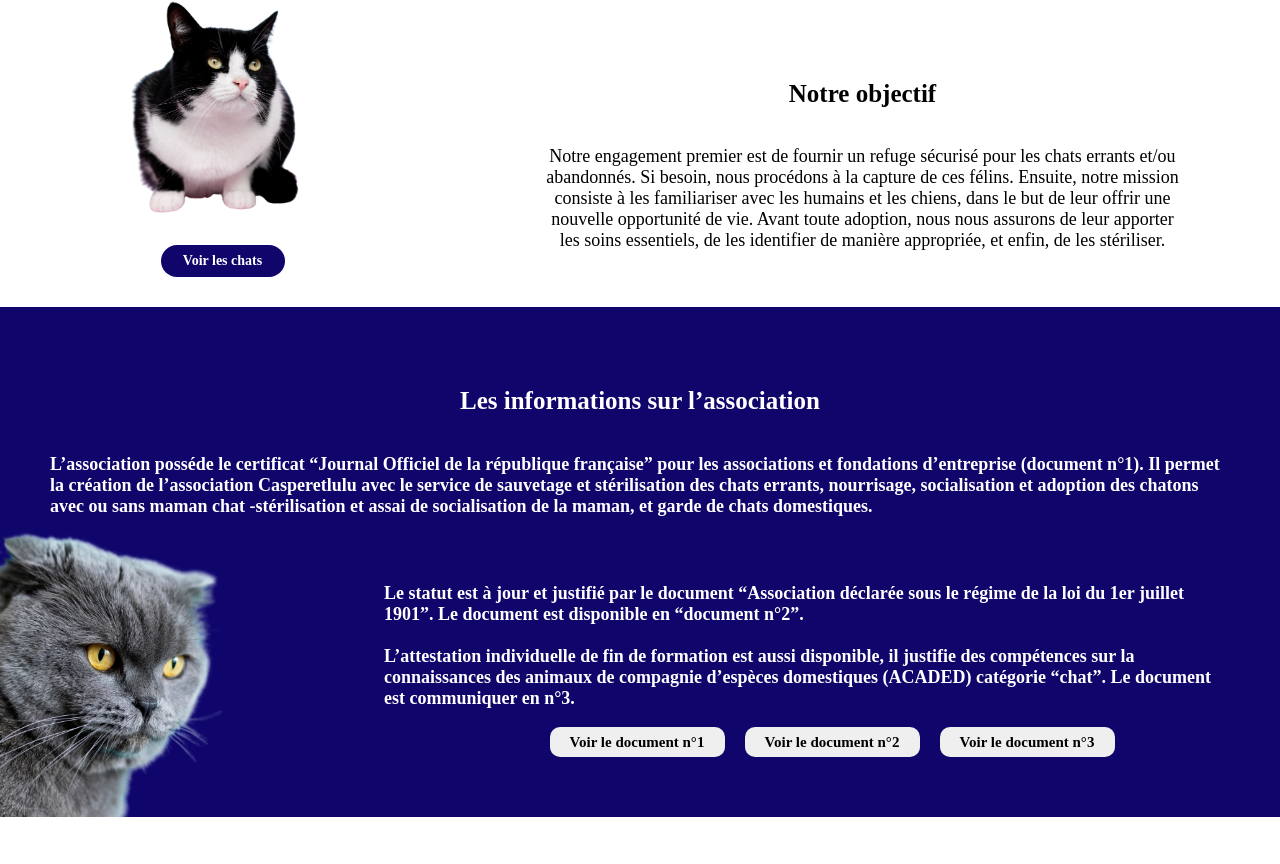
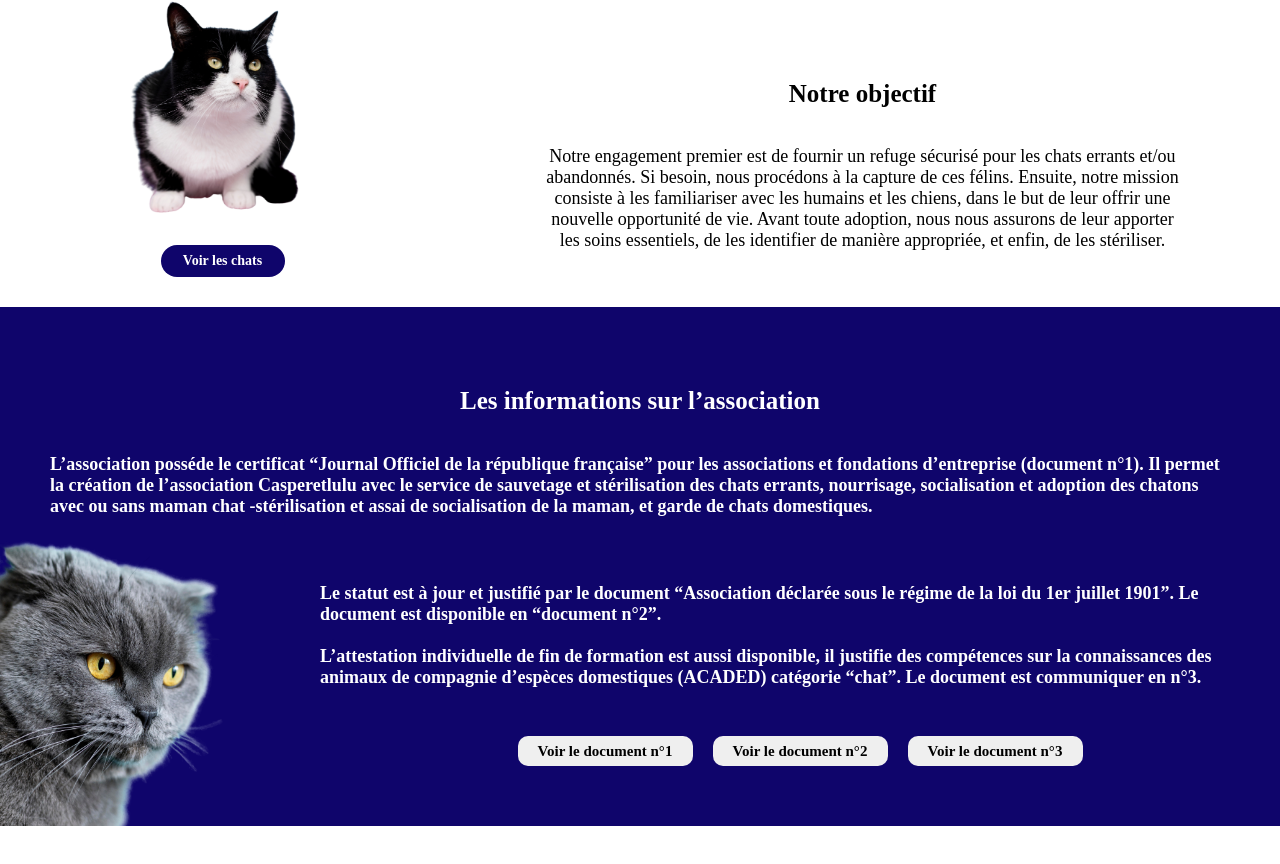
Before and after one commit to aurel740/casperetlulu, a React (Create React App) app: page / in a window 1280 px wide. Shown: the part 1027-1891 px from the top of the page. Built offline with nearby package versions, Linux system fonts and the light colour scheme.

Commit message:
correction

```diff
--- a/src/styles/Infos.css
+++ b/src/styles/Infos.css
@@ -41,6 +41,10 @@
     padding-left: 50px;
     padding-bottom: 30px;
 }
+.infoParagraph2 {
+    padding-bottom: 30px;
+
+}
 
 .infosRight{
     display: flex;
@@ -50,7 +54,7 @@ align-items: flex-end;
 }
 
 .infosRight2{
-    width: 70%;
+    width: 75%;
 }
 
 .buttonsComponents{
```
